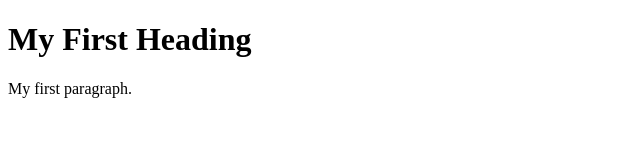
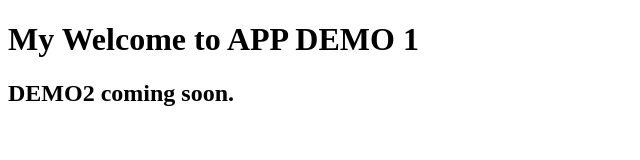
Before and after one commit to ecc09/az-900challenge, a plain HTML site: page index.html in a window 1280 px wide. Shown: the whole page, without its empty margins (0-640 px from the left). Drawn offline with Linux system fonts and the light colour scheme.

Commit message:
Update index.html

```diff
--- a/index.html
+++ b/index.html
@@ -2,8 +2,8 @@
 <html>
 <body>
 
-<h1>My First Heading</h1>
-<p>My first paragraph.</p>
+<h1>My Welcome to APP DEMO 1</h1>
+<h2>DEMO2 coming soon.</h2>
 
 </body>
 </html>
```
